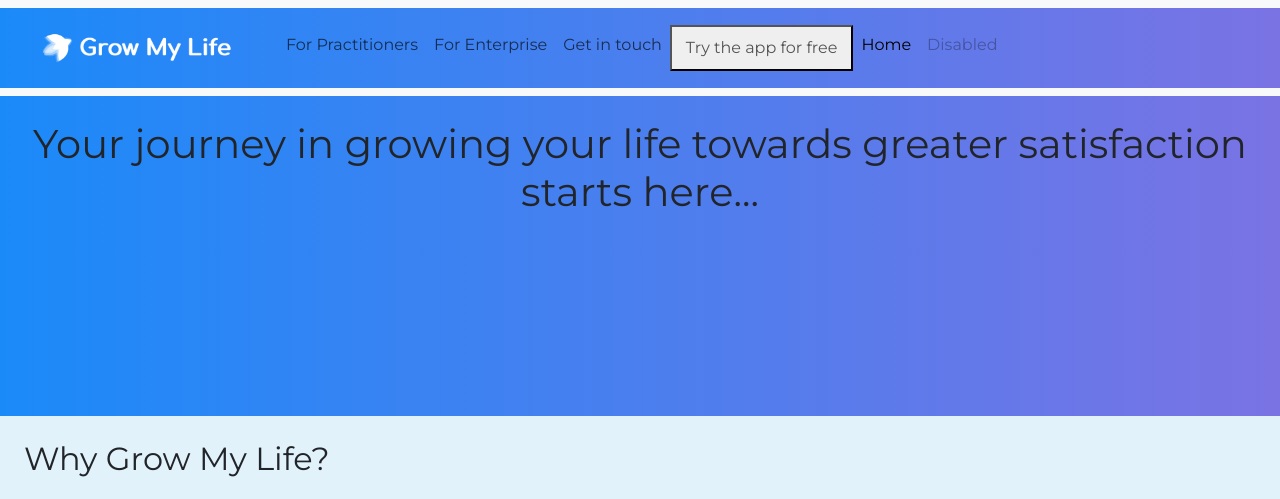
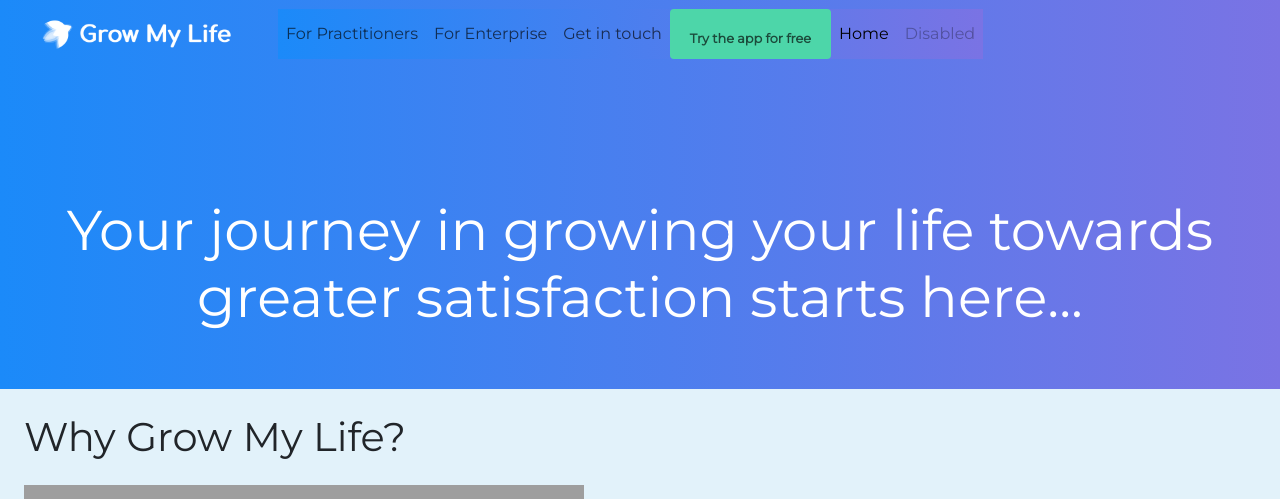
Before and after one commit to jadeleong/FEWDR-FinalProject, a plain HTML site: page index.html in a window 1280 px wide. Shown: the top 499 px of the page. Drawn offline with nearby package versions, Linux system fonts and the light colour scheme; grey boxes are pictures that could not be loaded; files whose address does not match are found by name.

Commit message:
Add files via upload

```diff
--- a/GML_Main.css
+++ b/GML_Main.css
@@ -154,6 +154,9 @@ a.greenBtn {
     background-image: linear-gradient(to left,#7A73E4, #1B8AF9);
     height: 20rem;
     margin: 0;
+    color: white;
+    text-align: center;
+    padding-top: 2rem;
 }
 
 
@@ -210,13 +213,18 @@ input[type=submit]:hover {
 /* Hamburger Navigation CSS Styling */
 .container-fluid {
     background-image: linear-gradient(to left,#7A73E4, #1B8AF9);
-    height: 5rem;
     margin: 0;
   }
 
 .navbar {
-    padding-top: 0;
-    padding-bottom: 0;
+    /* padding-top: 0;
+    padding-bottom: 0; */
+    padding: 0;
+}
+
+.navbarStyling {
+    background-image: linear-gradient(to left,#7A73E4, #1B8AF9);
+    margin: 0;
 }
 
   .navbar-toggler {
@@ -247,7 +255,6 @@ input[type=submit]:hover {
 @media (max-width: 399px) {
     h1 {
         font-size: 1.5rem;
-        padding-top: 5rem;
     }
 
     h2 {
@@ -268,6 +275,7 @@ input[type=submit]:hover {
 
     h1 {
         font-size: 3.5rem;
+        padding-top: 6rem;
     }
 
     h2 {
@@ -315,6 +323,10 @@ input[type=submit]:hover {
         padding: 1rem;
     }
 
+    .navbar-toggler {
+        display: none;
+    }
+
 /* Subpages (Practitioner, Enterprise) video and content styling */
 
     .subPageVideoContent {
--- a/index.html
+++ b/index.html
@@ -9,10 +9,12 @@
     <link rel="preconnect" href="https://fonts.gstatic.com" crossorigin>
     <link href="https://fonts.googleapis.com/css2?family=Montserrat&display=swap" rel="stylesheet">
 
-    <link rel="stylesheet" href="GML_Main.css">
+
 
     <!-- Bootstrap Link for Nav Hamburger Navigation Menu -->
     <link href="https://cdn.jsdelivr.net/npm/bootstrap@5.3.1/dist/css/bootstrap.min.css" rel="stylesheet" integrity="sha384-4bw+/aepP/YC94hEpVNVgiZdgIC5+VKNBQNGCHeKRQN+PtmoHDEXuppvnDJzQIu9" crossorigin="anonymous">
+
+    <link rel="stylesheet" href="GML_Main.css">
 
 </head>
 <body>
@@ -31,13 +33,15 @@
               </button>
               <div class="collapse navbar-collapse" id="navbarNavAltMarkup">
                 <div class="navbar-nav">
-                  <a class="nav-link" href="#">For Practitioners</a>
-                  <a class="nav-link" href="#">For Enterprise</a>
-                  <a class="nav-link" href="#">Get in touch</a>
-                  <button><a class="nav-link" href="#">Try the app for free</a></button>
+                    <div class="navbarStyling desktopNav">
+                        <a class="nav-link" href="#">For Practitioners</a>
+                        <a class="nav-link" href="#">For Enterprise</a>
+                        <a class="nav-link" href="#">Get in touch</a>
+                        <button class="greenBtn"><a class="nav-link" href="#">Try the app for free</a></button>
 
-                  <a class="nav-link active" aria-current="page" href="#">Home</a>
-                  <a class="nav-link disabled" aria-disabled="true">Disabled</a>
+                        <a class="nav-link active" aria-current="page" href="#">Home</a>
+                        <a class="nav-link disabled" aria-disabled="true">Disabled</a>
+                    </div>
                 </div>
               </div>
             </div>
```
